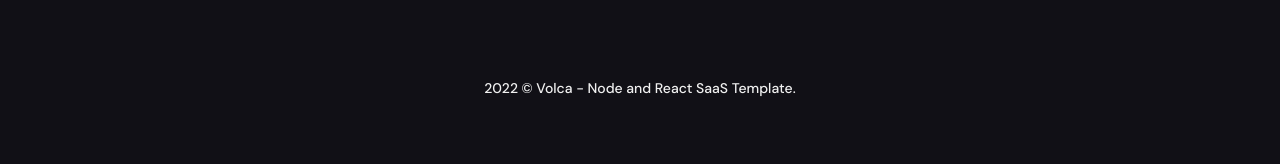
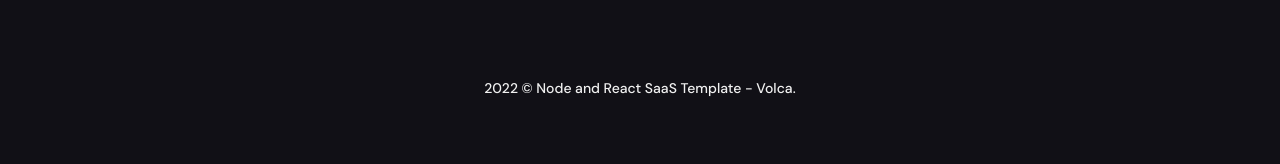
Before and after one commit to volca-io/volca-io.github.io, a Jekyll site: the page built from _pages/contact.html, in a window 1280 px wide. Shown: the part 2092-2256 px from the top of the page. Built offline with Jekyll 4.4.1, drawn with Linux system fonts in a browser that asks for light colours; nearby versions of some CDN libraries.

```diff
--- a/_data/settings.yml
+++ b/_data/settings.yml
@@ -1,7 +1,7 @@
 ---
 #-------------------------------
 # Site Settings
-title: Volca - Node and React SaaS Template
+title: Node and React SaaS Template - Volca
 logo: /images/logo-light.svg
 author: Volca
 description: Clancy is a elegant portfolio theme for Jekyll.
```
